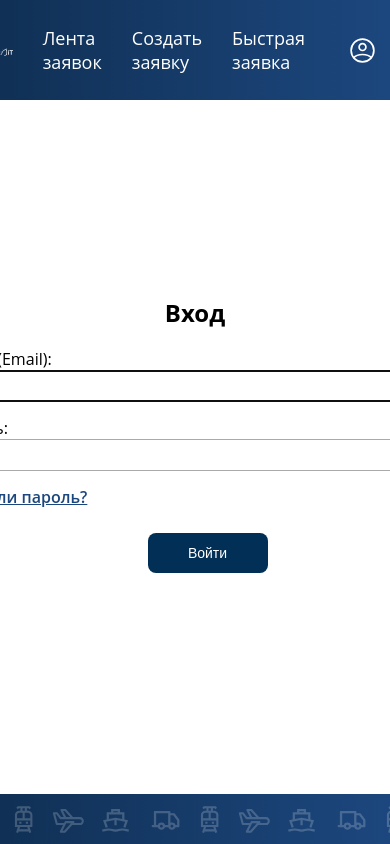
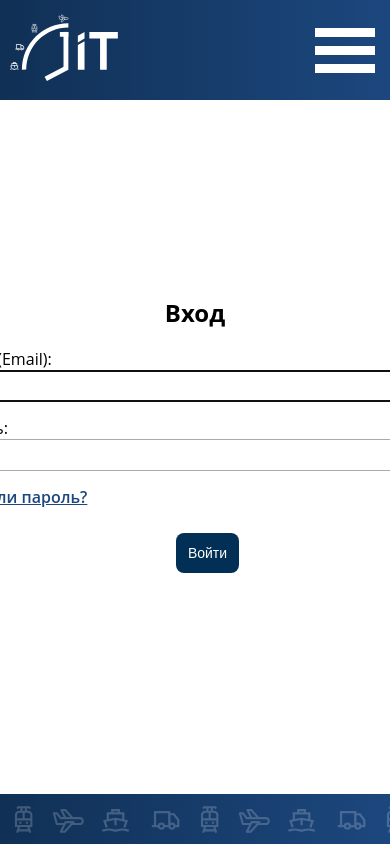
Before and after one commit to feodorov1992/justintime, a Django app: page /auth/login/?next=/orders/ in a window 390 px wide; the page is wider, and only the part inside the window is pictured. Run offline with Django 4.2, Linux system fonts and the light colour scheme; parts of the project's set-up code (start-up, migrations or seed data) failed here and were passed over.

Commit message:
Order and quick order lists remade for mobile view

```diff
--- a/app/core/templates/core/base.html
+++ b/app/core/templates/core/base.html
@@ -2,6 +2,7 @@
 <html lang="en">
 <head>
     <meta charset="UTF-8">
+    <meta name="viewport" content="width=device-width, initial-scale=1">
     <title>Just In Time | {% block title %}{% endblock %}</title>
     {% load static %}
     <link rel="icon" href="{% url 'favicon' %}" sizes="32x32">
@@ -9,6 +10,7 @@
     <link rel="apple-touch-icon" href="{% url 'apple-touch-icon' %}">
     <link rel="manifest" href="{% url 'manifest' %}">
     <link href="{% static 'css/jit.css' %}?v=4" media="screen" rel="stylesheet">
+    <link href="{% static 'css/nav-icon.css' %}" media="screen" rel="stylesheet">
     <link href="{% static 'admin/css/vendor/select2/select2.min.css' %}" media="screen" rel="stylesheet">
     <link href="{% static 'django_select2/django_select2.css' %}" media="screen" rel="stylesheet">
 </head>
@@ -42,6 +44,11 @@
             <div class="logo">
                 <a href="{% url 'home' %}"><img src="{% static 'img/logo.svg' %}" alt="logo"></a>
             </div>
+            <div id="nav-icon">
+                <span></span>
+                <span></span>
+                <span></span>
+            </div>
             <div class="menu">
                 {% if request.user.is_staff %}
                     <a href="{% url 'admin:index' %}">Админка</a>
@@ -56,7 +63,7 @@
                     </div>
                     <div id="hidden_menu">
                         {% if request.user.is_authenticated %}
-                        <p>{{ request.user.first_name }} {{ request.user.last_name }}</p>
+                        <p><img class="mobile" src="{% static 'img/profile_blue.svg' %}" alt="profile">{{ request.user.first_name }} {{ request.user.last_name }}</p>
                         <a href="{% url 'user_edit' %}">Профиль</a>
                         <a href="{% url 'org_edit' %}">Организация</a>
                         <a href="{% url 'user_add' %}">Добавить пользователя</a>
--- a/app/static/css/jit.css
+++ b/app/static/css/jit.css
@@ -12,6 +12,10 @@ body {
     display: flex;
     flex-direction: column;
     overflow-x:hidden;
+}
+
+.mobile {
+    display: none;
 }
 
 header {
@@ -1160,3 +1164,170 @@ a.doc_download:hover {
         display: none;
     }
 }
+
+@media screen and (max-width: 800px) {
+
+    .wrapper {
+        width: 95%;
+    }
+
+    .mobile {
+        display: block;
+    }
+
+    #nav-icon {
+        display: block !important;
+    }
+
+    .menu {
+        display: none;
+        position: absolute;
+        top: 100px;
+        right: 0;
+        padding: 15px;
+        background: #E9F3FE;
+        color: #1C477E !important;
+        white-space: nowrap;
+        z-index: 1000;
+        font-size: 14px;
+    }
+
+    .menu>a {
+        color: #1C477E !important;
+        margin-bottom: 15px;
+        font-weight: 600;
+    }
+
+    .menu>a:hover {
+        color: #8EB5E8 !important;
+    }
+
+    #profile_img {
+        display: none;
+    }
+
+    #hidden_menu {
+        display: block;
+        position: unset;
+        padding: 15px 0 0 0;
+    }
+
+    #hidden_menu p {
+        display: flex;
+        align-items: center;
+    }
+
+    #hidden_menu img {
+        margin-right: 3px;
+    }
+
+    #hidden_menu a {
+        margin-left: 25px;
+    }
+
+    .submenu {
+        flex-direction: column-reverse;
+    }
+
+    .submenu .links a {
+        font-size: 16px;
+    }
+
+    .buttons {
+        width: 100%;
+        justify-content: center;
+        margin-bottom: 10px;
+    }
+
+    .buttons .button:first-child {
+        margin-left: 0;
+    }
+
+    .big_button {
+        min-width: unset;
+    }
+
+    .filter-buttons {
+        display: flex;
+        align-items: center;
+        margin-top: 10px;
+    }
+
+    #show-filters {
+        padding: 8px 20px;
+        border: 1px solid #1C477E;
+        border-radius: 8px;
+        font-size: 14px;
+        color: #1C477E;
+        cursor: pointer;
+        margin-right: 10px
+    }
+
+    #filter-cross {
+        cursor: pointer;
+    }
+
+    .filter-form {
+        display: none;
+        position: fixed;
+        top: 110px;
+        left: 10px;
+        width: calc(100% - 40px);
+        background: white;
+        margin: 0;
+    }
+
+    .filter-title-row {
+        display: flex;
+        width: 100%;
+        justify-content: space-between;
+        align-items: center;
+        margin-bottom: 15px;
+    }
+
+    .filter-title-row h2 {
+        margin: 0
+    }
+
+    .orders-list {
+        width: 100% !important;
+        font-size: 14px;
+    }
+
+    .orders-list-item {
+        border-radius: unset;
+    }
+
+    .ol-row>p {
+        display: flex;
+        flex-direction: column;
+    }
+
+    .orders-list-item-links {
+        flex-direction: column-reverse;
+        align-items: center;
+        height: auto;
+    }
+
+    .links-group {
+        padding: 10px 0;
+    }
+
+    .links-group>a {
+
+    }
+
+    .links-group:first-child {
+        width: 100%;
+        background-color: #0D386E;
+        display: flex;
+        justify-content: center;
+    }
+
+    .links-group:first-child>a {
+        color: white;
+        text-decoration: none;
+        font-weight: 400;
+    }
+
+}
--- /dev/null
+++ b/app/static/css/nav-icon.css
@@ -0,0 +1,81 @@
+#nav-icon {
+    display: none;
+    width: 60px;
+    height: 45px;
+    margin: 5px;
+    position: relative;
+    -webkit-transform: rotate(0deg);
+    -moz-transform: rotate(0deg);
+    -o-transform: rotate(0deg);
+    transform: rotate(0deg);
+    -webkit-transition: .5s ease-in-out;
+    -moz-transition: .5s ease-in-out;
+    -o-transition: .5s ease-in-out;
+    transition: .5s ease-in-out;
+    cursor: pointer;
+}
+
+#nav-icon span {
+    display: block;
+    position: absolute;
+    height: 9px;
+    width: 100%;
+    background: white;
+    opacity: 1;
+    left: 0;
+    -webkit-transform: rotate(0deg);
+    -moz-transform: rotate(0deg);
+    -o-transform: rotate(0deg);
+    transform: rotate(0deg);
+    -webkit-transition: .25s ease-in-out;
+    -moz-transition: .25s ease-in-out;
+    -o-transition: .25s ease-in-out;
+    transition: .25s ease-in-out;
+}
+
+#nav-icon span:nth-child(1) {
+    top: 0px;
+    -webkit-transform-origin: left center;
+    -moz-transform-origin: left center;
+    -o-transform-origin: left center;
+    transform-origin: left center;
+}
+
+#nav-icon span:nth-child(2) {
+    top: 18px;
+    -webkit-transform-origin: left center;
+    -moz-transform-origin: left center;
+    -o-transform-origin: left center;
+    transform-origin: left center;
+}
+
+#nav-icon span:nth-child(3) {
+    top: 36px;
+    -webkit-transform-origin: left center;
+    -moz-transform-origin: left center;
+    -o-transform-origin: left center;
+    transform-origin: left center;
+}
+
+#nav-icon.open span:nth-child(1) {
+    -webkit-transform: rotate(45deg);
+    -moz-transform: rotate(45deg);
+    -o-transform: rotate(45deg);
+    transform: rotate(45deg);
+    top: -3px;
+    left: 8px;
+}
+
+#nav-icon.open span:nth-child(2) {
+    width: 0%;
+    opacity: 0;
+}
+
+#nav-icon.open span:nth-child(3) {
+    -webkit-transform: rotate(-45deg);
+    -moz-transform: rotate(-45deg);
+    -o-transform: rotate(-45deg);
+    transform: rotate(-45deg);
+    top: 39px;
+    left: 8px;
+}
--- a/app/static/js/jit.js
+++ b/app/static/js/jit.js
@@ -31,7 +31,7 @@ $( "#profile_img" ).click(function(event) {
 });
 
 $(window).click(function() {
-    if ($('#hidden_menu').is(":visible")) {
+    if ($('#hidden_menu').is(":visible") && !$('#nav-icon').is(":visible")) {
         $( "#profile_img" ).click()
     }
     if ($('#alert').is(":visible")) {
@@ -142,3 +142,27 @@ $('body').on('submit', '#alert_label form', function (event) {
             }
         })
 })
+
+$('#nav-icon').click(function(){
+    $(this).toggleClass('open');
+    let menu = $('.menu')
+    if (menu.is(':visible')) {
+        menu.hide();
+    } else {
+        menu.show();
+    }
+});
+
+$('#show-filters').click(function () {
+    let filter = $('.filter-form')
+    if (!filter.is(':visible')) {
+        filter.show()
+    }
+})
+
+$('#filter-cross').click(function () {
+    let filter = $('.filter-form')
+    if (filter.is(':visible')) {
+        filter.hide()
+    }
+})
```
Also changed, not shown: app/logistics/templates/logistics/order_filter.html (+11 -1 lines), app/logistics/templates/logistics/quickorder_filter.html (+10 -1 lines).
